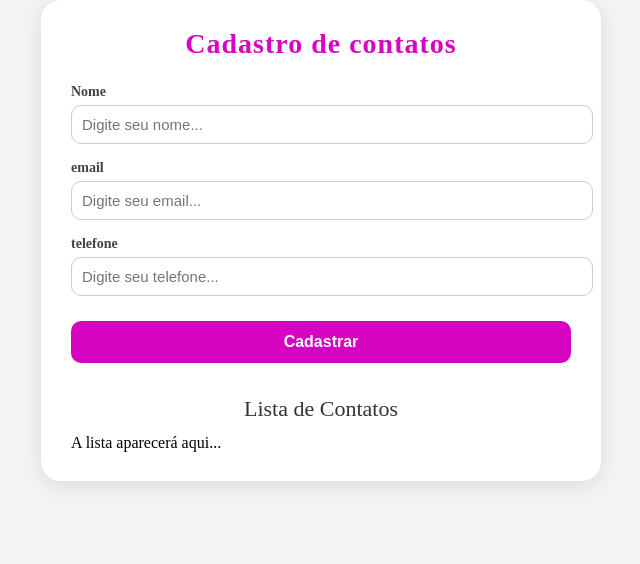
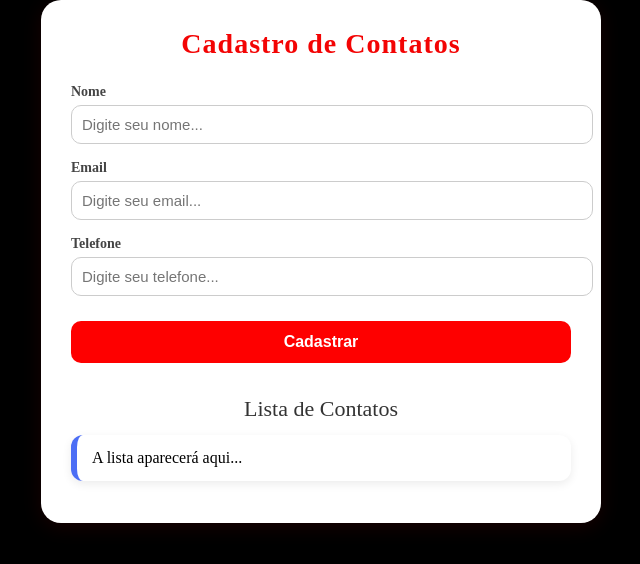
Before and after one commit to eduardosantanadasilva0-art/full-stack, a plain HTML site: page smart-contatos/index.html in a window 1280 px wide. Shown: the whole page, without its empty margins (319-959 px from the left). Drawn offline with Linux system fonts and the light colour scheme.

Commit message:
Adicionando arquivo

```diff
--- a/smart-contatos/CSS/style.css
+++ b/smart-contatos/CSS/style.css
@@ -1,5 +1,5 @@
 body {
-    background: #f1f3f5;
+    background: #000000;
     padding: 30px;
 }
 
@@ -10,7 +10,7 @@ body {
     background: #fff;
     padding: 30px;
     border-radius: 20px;
-    box-shadow: 0 4px 20px rgba(0,0,0,0.1);
+    box-shadow: 0 4px 20px rgba(232, 0, 0, 0.1);
 }
 
 /* TÍTULO PRINCIPAL */
@@ -19,7 +19,7 @@ body {
     margin-bottom: 25px;
     font-size: 28px;
     font-weight: bold;
-    color: #d603c1;
+    color: #f30404;
     letter-spacing: 1px;
 }
 
@@ -64,7 +64,7 @@ button {
     width: 100%;
     margin-top: 10px;
     padding: 12px;
-    background: #d603c1;
+    background: #fe0000;
     color: #fff;
     border: none;
     border-radius: 10px;
--- a/smart-contatos/index.html
+++ b/smart-contatos/index.html
@@ -3,47 +3,42 @@
 <head>
     <meta charset="UTF-8">
     <meta name="viewport" content="width=device-width, initial-scale=1.0">
-    <title>Smart Conatos</title>
+    <title>Smart Contatos</title>
     <link rel="stylesheet" href="./css/style.css">
     <link rel="stylesheet" href="./css/reset.css">
 </head>
 <body>
     <main class="container">
-        <h1>Cadastro de contatos</h1>
+        <h1>Cadastro de Contatos</h1>
 
         <form class="form">
             <section class="group">
                 <label for="nome">Nome</label>
-        <input type="text" id="nome" placeholder= "Digite seu nome... "/>
+                <input type="text" id="nome" placeholder="Digite seu nome..." />
             </section>
 
+            <section class="group">
+                <label for="email">Email</label>
+                <input type="text" id="email" placeholder="Digite seu email..."  />
+            </section>
 
             <section class="group">
-        <label for="email">email</label>
-        <input type="text" id="email" placeholder= "Digite seu email... " />
+                <label for="telefone">Telefone</label>
+                <input type="tel" id="telefone" placeholder="Digite seu telefone..."  />
             </section>
 
-
-    <section class="group">
-        <label for="telefone">telefone</label>
-        <input type="text" id="telefone" placeholder= "Digite seu telefone... " />
-    </section>
-
-
-    <button type="submit" onclick="btnCadastrar(event)">Cadastrar</button>
+            <button type="submit">Cadastrar</button>
         </form>
 
         <h2 class="h2">Lista de Contatos</h2>
 
-    <ul>
-        <!-- Aqui a lista vai aparecer (Futaturamente com Js) -->
+        <ul class="lista">
+            <!-- Aqui a lista vai aparecer (Futuramente com JS) -->
             <li>A lista aparecerá aqui...</li>
-
         </ul>
 
     </main>
 
-
     <script src="./js/script.js"></script>
 </body>
 </html>
--- a/smart-contatos/js/script.js
+++ b/smart-contatos/js/script.js
@@ -1,16 +1,25 @@
+const form = document.querySelectorAll("form")
 const inputNome = document.getElementById("nome")
 const inputEmail = document.getElementById("email")
+const inputTelefone = document.getElementById("telefone")
 
-    function btnCadastrar (event) {
-        event.preventDefault()
-        console.log(inputNome.value)
+form.addEventLister("submit", function(event)
+    event.preventDefault()
 
-    }
+    // Validação do formulário
+    /*
+*/
+
+if (inputNome.value == "") {
+alert("Digite o nome")
+return false
+})
 
 
 
-    function btnCadastrar (event) {
-        event.preventDefault()
-        console.log(inputEmail.value)
 
-    }
+
+
+    console.log("Nome", inputNome.value)
+    console.log("Email", inputEmail.value)
+    console.log("Telefone", inputTelefone.value)
```
Lines whose indentation alone changed are shown as unchanged.
